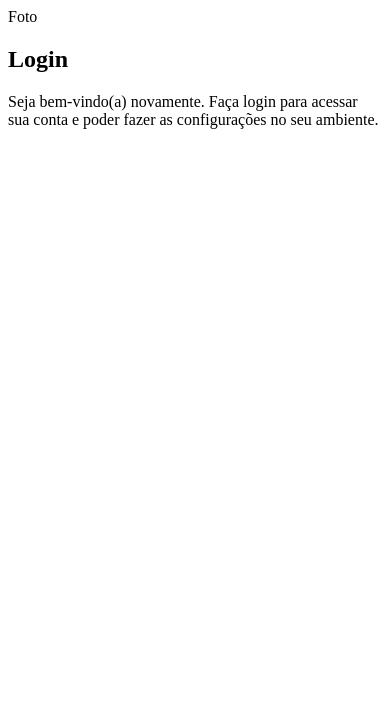
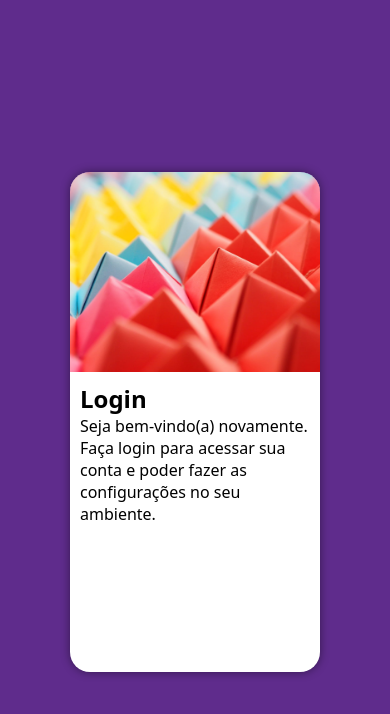
Before and after one commit to RodolfoGaraluz/projeto-login, a plain HTML site: page index.html in a window 390 px wide. Drawn offline with Linux system fonts and the light colour scheme.

```diff
--- a/estilos/style.css
+++ b/estilos/style.css
@@ -6,3 +6,48 @@
 Verde: #49a09d
 Lilás: #5f2c8c
 */
+
+*{
+    font-family: system-ui, -apple-system, BlinkMacSystemFont, 'Segoe UI', Roboto, Oxygen, Ubuntu, Cantarell, 'Open Sans', 'Helvetica Neue', sans-serif;
+    padding: 0px;
+    margin: 0px;
+    box-sizing: border-box;
+}
+body, html{
+    background-color: #5f2c8c;
+    height: 100vh;
+    width: 100vw;
+}
+main{
+    position: relative;
+    height: 100vh;
+    width: 100vw;
+
+}
+section#login{
+    position: absolute;
+    top: 50%;
+    left: 50%;
+    transform: translate(-50%, -50%);
+    overflow: hidden;
+
+    background-color: white;
+    width: 250px;
+    height: 500px;
+    border-radius: 20px;
+    box-shadow: 0px 0px 10px rgba(0, 0, 0, 0.451);
+
+}
+
+section#login > div#imagem{
+    display: block;
+    background: #5f2c8c url(../imagens/papel-colorido.jpg) no-repeat;
+    background-size: cover;
+    background-position: left bottom;
+    height: 200px;
+}
+
+section#login > div#formulario{
+    display: block;
+    padding: 10px;
+}
--- a/index.html
+++ b/index.html
@@ -10,7 +10,7 @@
     <main>
         <section id="login">
             <div id="imagem">
-                Foto
+
             </div>
             <div id="formulario">
                 <h1>Login</h1>
```
